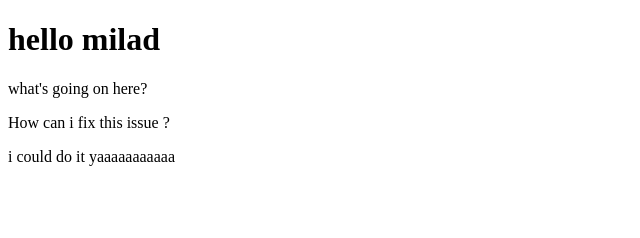
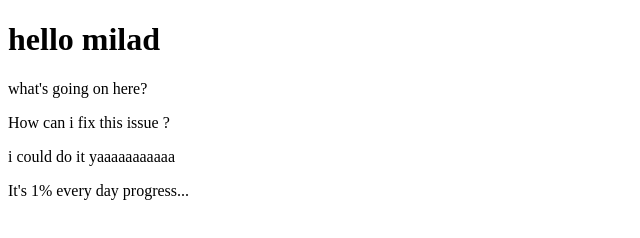
Before and after one commit to miolita/coursera_JS, a plain HTML site: page site/index.html in a window 1280 px wide. Shown: the whole page, without its empty margins (0-640 px from the left). Drawn offline with Linux system fonts and the light colour scheme.

Commit message:
small adding to our page content

```diff
--- a/site/index.html
+++ b/site/index.html
@@ -10,5 +10,6 @@
 	<p>what's going on here?</p>
 	<p>How can i fix this issue ?</p>
 	<p>i could do it yaaaaaaaaaaa </p>
+	<p>It's 1% every day progress...</p>
 </body>
 </html>
```
